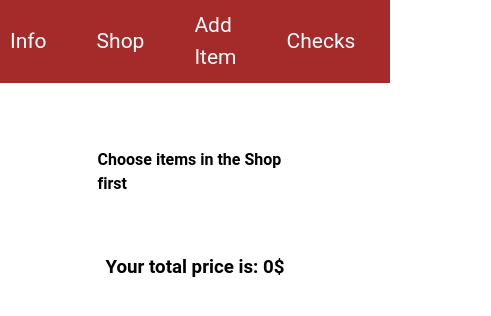
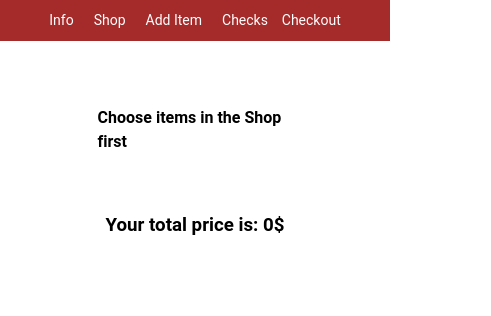
Before and after one commit to Kappadonne/shop-practice, a Next.js app: page /checkout in a window 390 px wide. Shown: the top 316 px of the page, 491 px wide, since content can reach past the window. Built offline with nearby package versions, Linux system fonts and the light colour scheme.

Commit message:
Added responsive css

```diff
--- a/components/itemCard/ItemCard.module.scss
+++ b/components/itemCard/ItemCard.module.scss
@@ -49,6 +49,6 @@
 
 .priceContainer{
     display: flex;
-    justify-content: flex-start;
+    justify-content: space-between;
     align-items: center;
 }
--- a/components/layout/Navigation.js
+++ b/components/layout/Navigation.js
@@ -14,22 +14,22 @@ const Navigation = () => {
           <div className={classes.navigationContainer}>
             <li>
               <Link className={classes.links} href="/">
-                Info
+                <span>Info</span>
               </Link>
             </li>
             <li>
               <Link className={classes.links} href="/shop">
-                Shop
+                <span>Shop</span>
               </Link>
             </li>
             <li>
               <Link className={classes.links} href="/addItem">
-                Add Item
+                <span className={classes.linkName}>Add Item</span>
               </Link>
             </li>
             <li>
               <Link className={classes.links} href="/checks">
-                Checks
+                <span>Checks</span>
               </Link>
             </li>
           </div>
--- a/components/layout/Navigation.module.scss
+++ b/components/layout/Navigation.module.scss
@@ -2,15 +2,18 @@ $links-text-color: white;
 $font-size: 21px;
 
 .header{
-    width: 100%;
-    height: 100%;
+    max-width: 100%;
+    max-height: 100%;
     display: flex;
     justify-content: center;
     align-items: center;
     padding: 10px;
     font-size: $font-size;
     background-color: brown;
-
+    position: sticky;
+    top: 0;
+    z-index: 1000;
+    width: 100vw;
 }
 
 .container{
@@ -18,9 +21,10 @@ $font-size: 21px;
 }
 .navigation{
     display: flex;
-    justify-content: space-between;
+    justify-content: center;
     align-items: center;
-    gap: 10%;
+    gap: 15%;
+    width: 100%
 
 }
 .navigationContainer{
@@ -28,7 +32,8 @@ $font-size: 21px;
     justify-content: center;
     align-items: center;
     justify-content: center;
-    gap: 50px;
+    gap: 20px;
+    white-space: nowrap;
 
 }
 
@@ -36,11 +41,18 @@ $font-size: 21px;
     text-decoration: none;
     outline: none;
     color: $links-text-color;
+    word-wrap: none;
     display: flex;
-    flex-direction: row;
-    justify-content: center;
-    align-items: center;
-    gap: 10px;
+    flex-wrap: nowrap;
+
+    width: 100%;
+    max-width: fit-content;
+}
+.linkName{
+
+
+
+
 }
 .links:hover{
     color:rgb(229, 140, 140)
@@ -49,14 +61,48 @@ $font-size: 21px;
 .checkout{
     display: flex;
     flex-direction: row;
-    gap: 10px;
+
 }
 
 .itemsAmount{
     color: white;
-    display: inline;
+    display: inline-flex;
+}
+.shopCart{
+   display: flex;
+   justify-content: center;
+   align-items: center;
+   gap: 3px;
 }
 
-.shopCart{
+@media (max-width: 1000px) {
+    .header{
+        font-size: 17px
+    }
+    .navigationContainer{
+        gap: 20px;
+    }
+    .navigation{
+        gap: 5%;
+    }
+}
 
+@media (max-width: 400px) {
+    .header{
+        font-size: 14px
+    }
 }
+
+
+
+@media (max-width: 350px) {
+    .header{
+        font-size: 12.5px;
+    }
+    .navigationContainer{
+        gap: 10px;
+    }
+    .navigation{
+        gap: 5px;
+    }
+}
--- a/pages/checks/index.js
+++ b/pages/checks/index.js
@@ -3,7 +3,7 @@ import { MongoClient } from "mongodb";
 const Checks = (props) => {
   return (
     <div className={classes.checkContainer}>
-      <h3>
+      <h3 className={classes.orderInfo}>
         Here you can see all orders information that are stored in a database
       </h3>
       <ul>
--- a/pages/shop/index.module.scss
+++ b/pages/shop/index.module.scss
@@ -1,7 +1,7 @@
 .container{
-    max-width: 70%;
-    margin: 0 auto;
     margin-top: 50px;
+    margin-left: 50px;
+    align-items: center;
     display: flex;
     gap: 100px;
     flex-wrap: wrap;
```
Also changed, not shown: components/itemCard/ItemCard.js (+6 -2 lines), pages/checks/index.module.scss (+5 -2 lines), pages/index.module.scss (+13 -1 lines).
